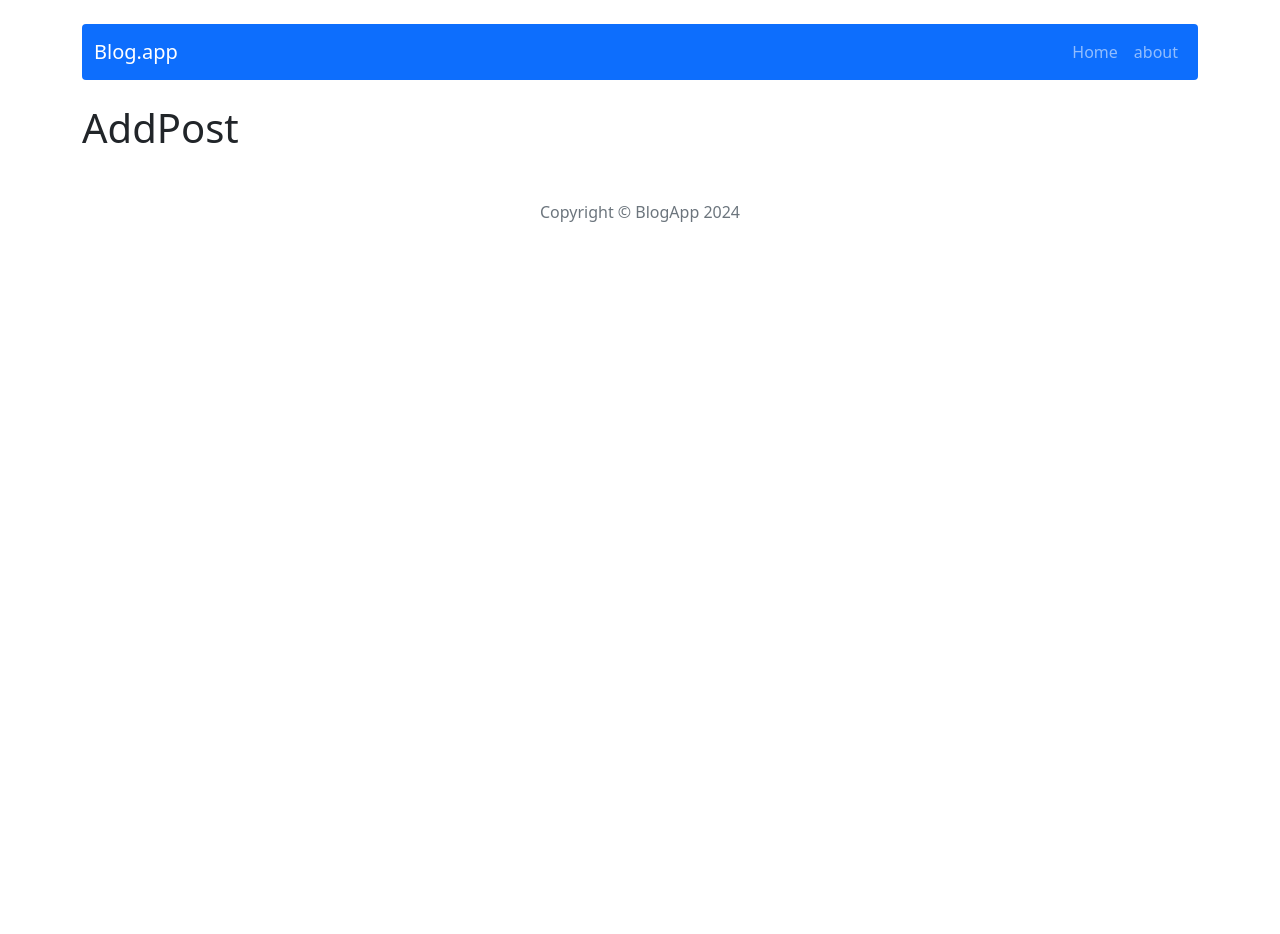
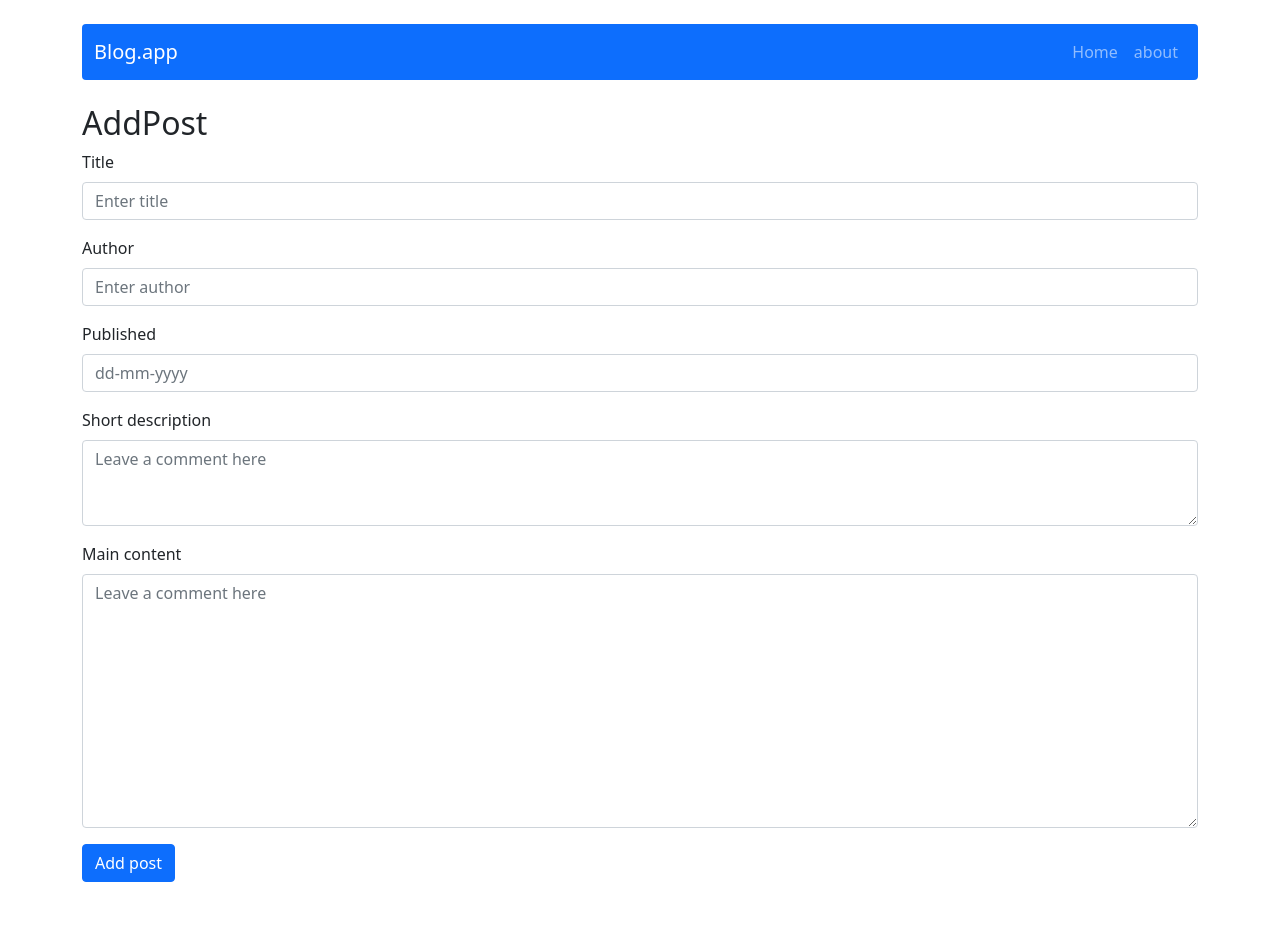
Before and after one commit to MichalWiaderkowicz/react-bolg, a React (Create React App) app: page /post/add in a window 1280 px wide. Shown: the top 934 px of the page. Before the commit the page ends 800 px from the top, so only its background shows below. Built offline with nearby package versions, Linux system fonts and the light colour scheme.

Commit message:
add AddPostForm

```diff
--- a/src/App.js
+++ b/src/App.js
@@ -4,10 +4,10 @@
 import About from "./components/pages/About/About";
 import EditPost from "./components/pages/EditPost/EditPost";
 import NotFound from "./components/pages/NotFound/NotFound";
-import Post from "./components/pages/Post/Post";
 import { Container } from "react-bootstrap";
 import Footer from "./components/views/Footer/Footer";
 import { Header } from "./components/views/Header/Header";
+import Post from "./components/Features/Post/Post";
 
 function App() {
   return (
--- /dev/null
+++ b/src/components/Features/AddPostForm/AddPostForm.js
@@ -0,0 +1,42 @@
+import { Button, Form } from "react-bootstrap";
+
+const AddPostForm = () => {
+  return (
+    <Form>
+      <Form.Group className="mb-3">
+        <Form.Label>Title</Form.Label>
+        <Form.Control placeholder="Enter title" />
+      </Form.Group>
+      <Form.Group className="mb-3">
+        <Form.Label>Author</Form.Label>
+        <Form.Control placeholder="Enter author" />
+      </Form.Group>
+      <Form.Group className="mb-3">
+        <Form.Label>Published</Form.Label>
+        <Form.Control placeholder="dd-mm-yyyy" />
+      </Form.Group>
+      <Form.Group className="mb-3">
+        <Form.Label>Short description</Form.Label>
+        <Form.Control
+          placeholder="Leave a comment here"
+          as="textarea"
+          rows={3}
+        />
+      </Form.Group>
+      <Form.Group className="mb-3">
+        <Form.Label>Main content</Form.Label>
+        <Form.Control
+          placeholder="Leave a comment here"
+          as="textarea"
+          rows={10}
+        />
+      </Form.Group>
+
+      <Button variant="primary" type="submit">
+        Add post
+      </Button>
+    </Form>
+  );
+};
+
+export default AddPostForm;
--- a/src/components/pages/addPost/addPost.js
+++ b/src/components/pages/addPost/addPost.js
@@ -1,5 +1,12 @@
+import AddPostForm from "../../Features/AddPostForm/AddPostForm";
+
 const AddPost = (props) => {
-  return <h1>AddPost</h1>;
+  return (
+    <div>
+      <h2>AddPost</h2>
+      <AddPostForm />
+    </div>
+  );
 };
 
 export default AddPost;
```
Also changed, not shown: src/components/Features/Post/Post.js (renamed from src/components/pages/post/post.js).
